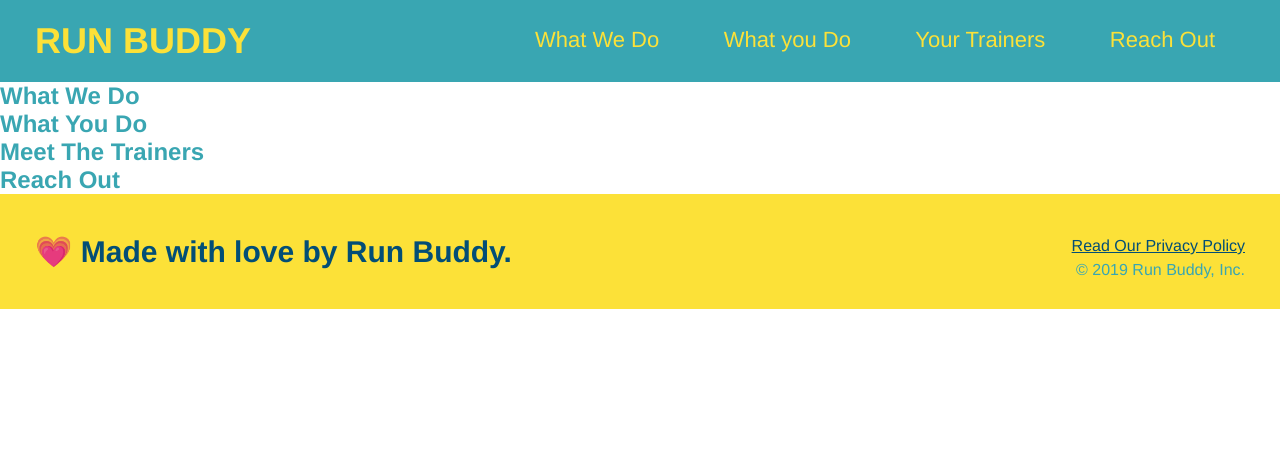
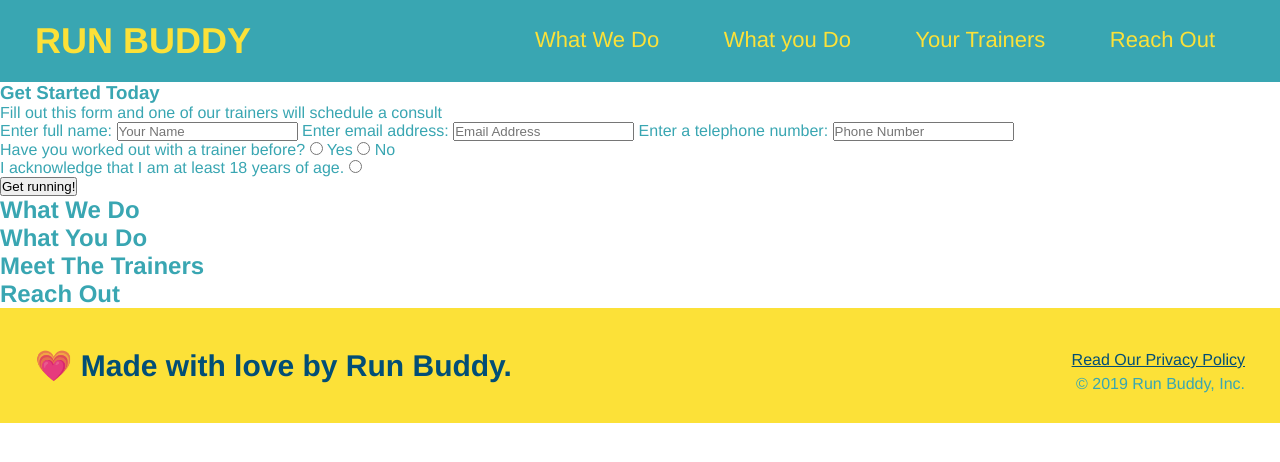
Before and after one commit to SteelingLight/run-buddy, a plain HTML site: page index.html in a window 1280 px wide. Drawn offline with Linux system fonts and the light colour scheme.

Commit message:
hero development

```diff
--- a/index.html
+++ b/index.html
@@ -34,7 +34,32 @@
 
         <!-- hero/jumbotron -->
         <section>
-
+            <div>
+                <h3>Get Started Today</h3>
+                <p>Fill out this form and one of our trainers will schedule a consult</p>
+                <form>
+                    <label for="name">Enter full name:</label>
+                    <input type="text" placeholder="Your Name" name="name" id="name" />
+                    <label for="email">Enter email address:</label>
+                    <input type="email" placeholder="Email Address" name="email" id="email" />
+                    <label for="Phone Number">Enter a telephone number:</label>
+                    <input type="tel" placeholder="Phone Number" name="Phone Number" id="Phone Number" />
+                    <p>
+                        Have you worked out with a trainer before?
+                        <input type="radio" name="trainer-confirm" id="trainer-yes" />
+                        <label for="trainer-yes">Yes</label>
+                        <input type="radio" name="trainer-confirm" id="trainer-no" />
+                        <label for="trainer-no">No</label>
+                    </p>
+                    <p>
+                        <label for="acknowledge">I acknowledge that I am at least 18 years of age.</label>
+                        <input type="radio" name="18" id="acknowledge">
+                    </p>
+                    <button type="submit">
+                        Get running!
+                    </button>
+                </form>
+            </div>
         </section>
 
         <!-- "what we do" section -->
```
